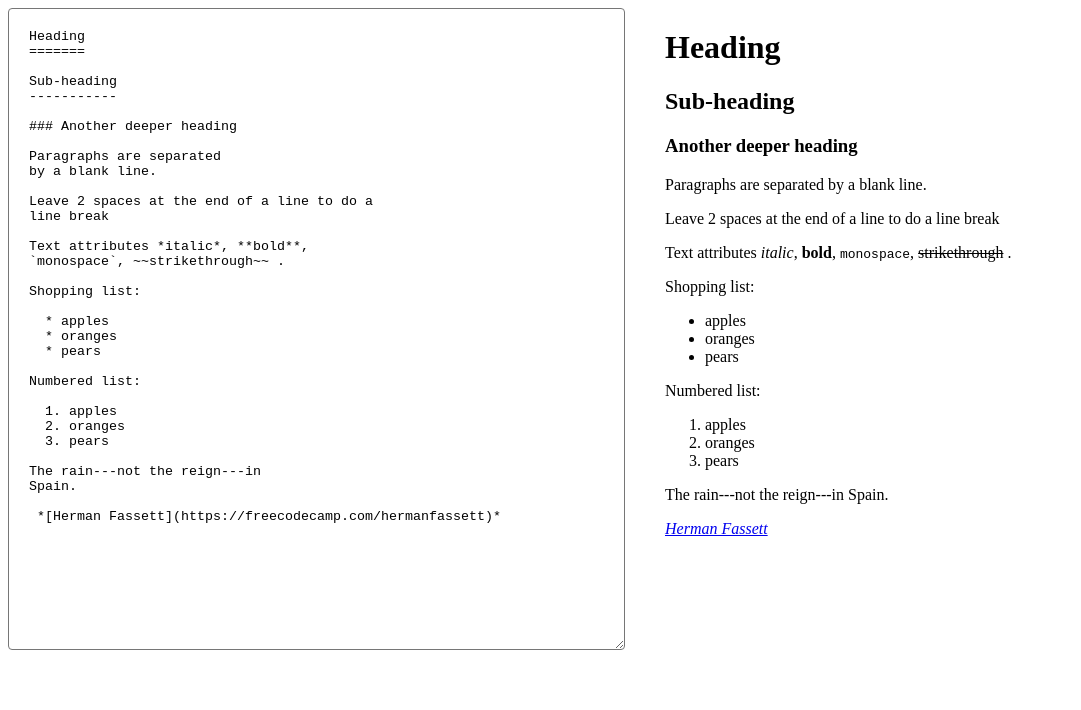
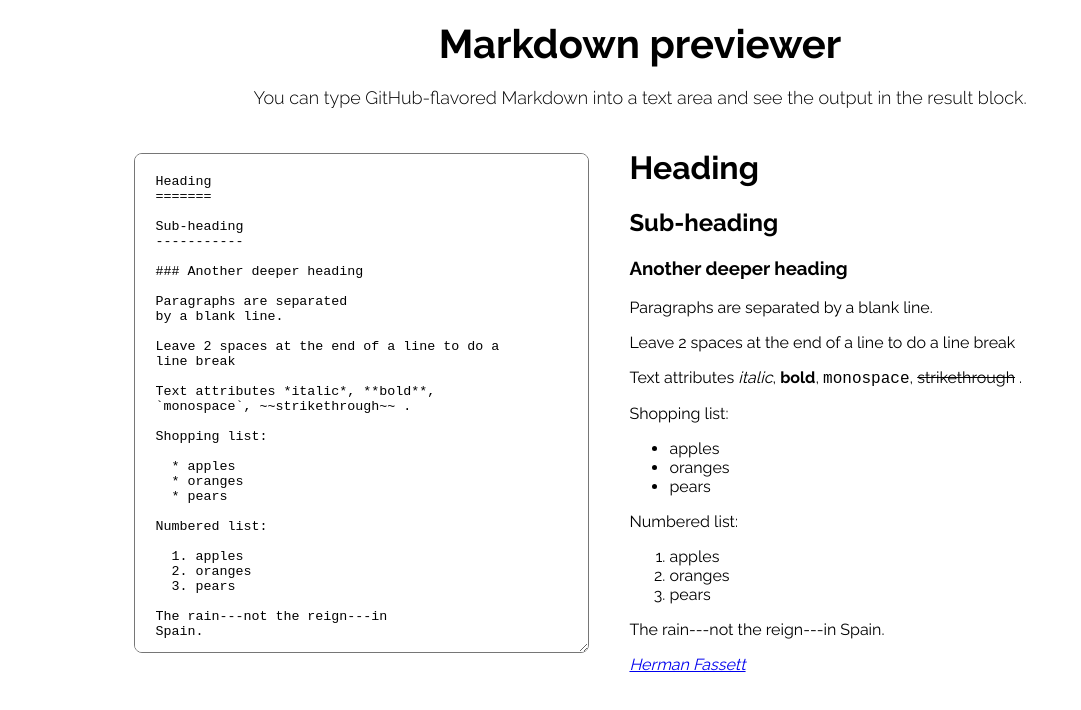
Before and after one commit to dandel10n/markdown_previewer, a React app: page / in a window 1280 px wide. Shown: the whole page, without its empty margins (0-1081 px from the left). Built offline with nearby package versions, Linux system fonts and the light colour scheme.

Commit message:
Add some styles

```diff
--- a/public/index.html
+++ b/public/index.html
@@ -10,6 +10,7 @@
     -->
     <link rel="manifest" href="%PUBLIC_URL%/manifest.json">
     <link rel="shortcut icon" href="%PUBLIC_URL%/favicon.ico">
+    <link href="https://fonts.googleapis.com/css?family=Raleway:300,400,700" rel="stylesheet">
     <!--
       Notice the use of %PUBLIC_URL% in the tags above.
       It will be replaced with the URL of the `public` folder during the build.
--- a/src/index.css
+++ b/src/index.css
@@ -2,16 +2,14 @@
 /*-------------------------------------
 Style
 -------------------------------------*/
-
-$font-stack:    Helvetica, sans-serif;
 
 html,
 body {
 	min-height: 100%;
 	height: 100%;
 	font-size: 16px;
-	margin: 20px;
-	font: 100% $font-color;
+	font: 100%;
+	max-width: 100%;
 }
 
 *,
@@ -22,15 +20,54 @@ body {
 	box-sizing: border-box;
 }
 
-textarea {
-	border-radius: 4px;
-	padding: 20px;
+.container {
+	width: 80%;
+	margin: 20px auto;
+}
+
+header {
+	font-size: 40px;
+	font-weight: 700;
+	text-align: center;
+	font-family: 'Raleway', sans-serif;
+}
+
+.description {
+	width: 100%;
+	text-align: center;
+	padding-top: 20px;
+	padding-bottom: 20px;
+	font-size: 18px;
+	font-family: 'Raleway', sans-serif;
+	font-weight: 300;
 }
 
 .block {
 	float: left;
+	width: 45%;
 }
 
 .render_block {
+	font-family: 'Raleway', sans-serif;
 	margin-left: 40px;
 }
+
+.markdown_block {
+	border-radius: 8px;
+	padding: 20px;
+	height: 500px;
+	margin-top: 25px;
+}
+
+@media screen and (max-width: 1000px) {
+
+	.block {
+		width: 100%;
+		float: none;
+	}
+
+	.render_block {
+		margin-left: 5px;
+	}
+
+}
--- a/src/index.js
+++ b/src/index.js
@@ -20,8 +20,10 @@ class Display extends React.Component {
 	render(){
 		return (
 			<div className="container">
-				<div className="block markdown_block">
-					<textarea rows="40" cols="70" onChange={this.handleChange} defaultValue={this.state.input}></textarea>
+				<header>Markdown previewer</header>
+				<div className="description">You can type GitHub-flavored Markdown into a text area and see the output in the result block.</div>
+				<div >
+					<textarea onChange={this.handleChange} defaultValue={this.state.input} className="block markdown_block"></textarea>
 				</div>
 				<div className="block render_block" dangerouslySetInnerHTML={this.createMarkup()}/>
 			</div>
@@ -34,7 +36,6 @@ class Display extends React.Component {
   	}
 };
 
-
 ReactDOM.render(
   	<Display />,
   	document.getElementById('root')
```
